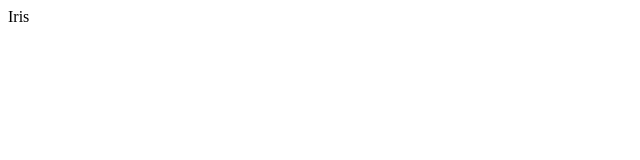
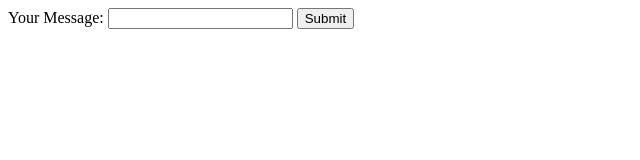
Before and after one commit to ZaidA2023/ESP32IrisSite, a plain HTML site: page index.html in a window 1280 px wide. Shown: the whole page, without its empty margins (0-640 px from the left). Drawn offline with Linux system fonts and the light colour scheme.

Commit message:
Update index.html

```diff
--- a/index.html
+++ b/index.html
@@ -1,3 +1,4 @@
-<html>
-  Iris
-</html>
+<form>
+  <label>Your Message: <input type="text" name="message"></label>
+  <button type="submit">Submit</button>
+</form>
```
